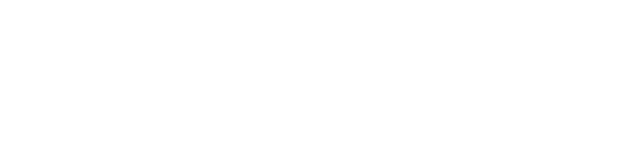
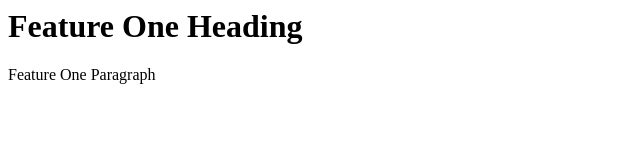
Before and after one commit to sunaiddetho/SimpliLearnGitProject, a plain HTML site: page index.html in a window 1280 px wide. Shown: the whole page, without its empty margins (0-640 px from the left). Drawn offline with Linux system fonts and the light colour scheme.

Commit message:
FO1: HTML added in index.html.

```diff
--- a/index.html
+++ b/index.html
@@ -8,6 +8,10 @@
 
 	<body>
 		<!-- Feature One HTML Starts Here -->
+		<h1 id="feature-one">Feature One Heading</h1>
+		<p id="feature-one">Feature One Paragraph</p>
+		<!-- Feature One HTML Ends Here -->
+
 		<!-- Feature Two HTML Starts Here -->
 	</body>
 </html>
```
